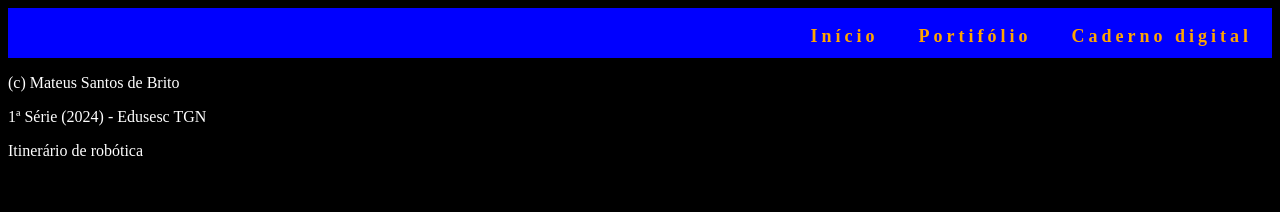
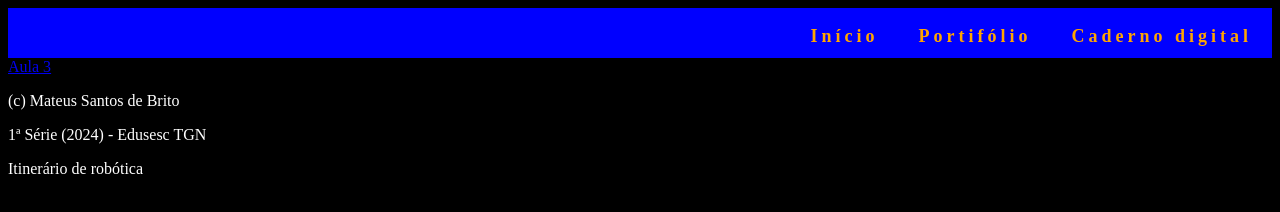
Before and after one commit to mateussantosz/caderno-digital, a plain HTML site: page caderno_digital.html in a window 1280 px wide. Drawn offline with Linux system fonts and the light colour scheme.

Commit message:
Update caderno_digital.html

```diff
--- a/caderno_digital.html
+++ b/caderno_digital.html
@@ -16,6 +16,7 @@
         </ul>
     </nav>
   </section>
+    <a href="index.2.html">Aula 3</a>
   <footer>
     <p>(c) Mateus Santos de Brito</p>
     <p>1ª Série (2024) - Edusesc TGN</p>
```
